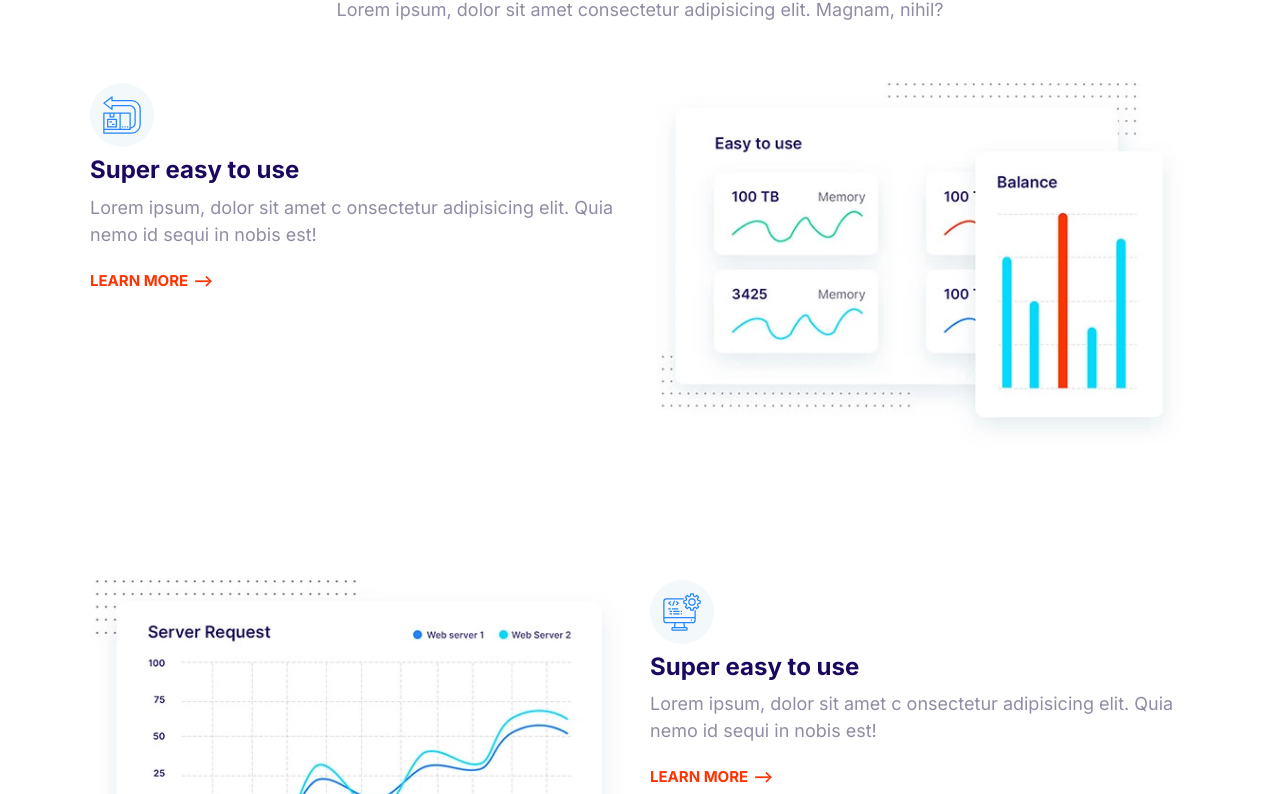
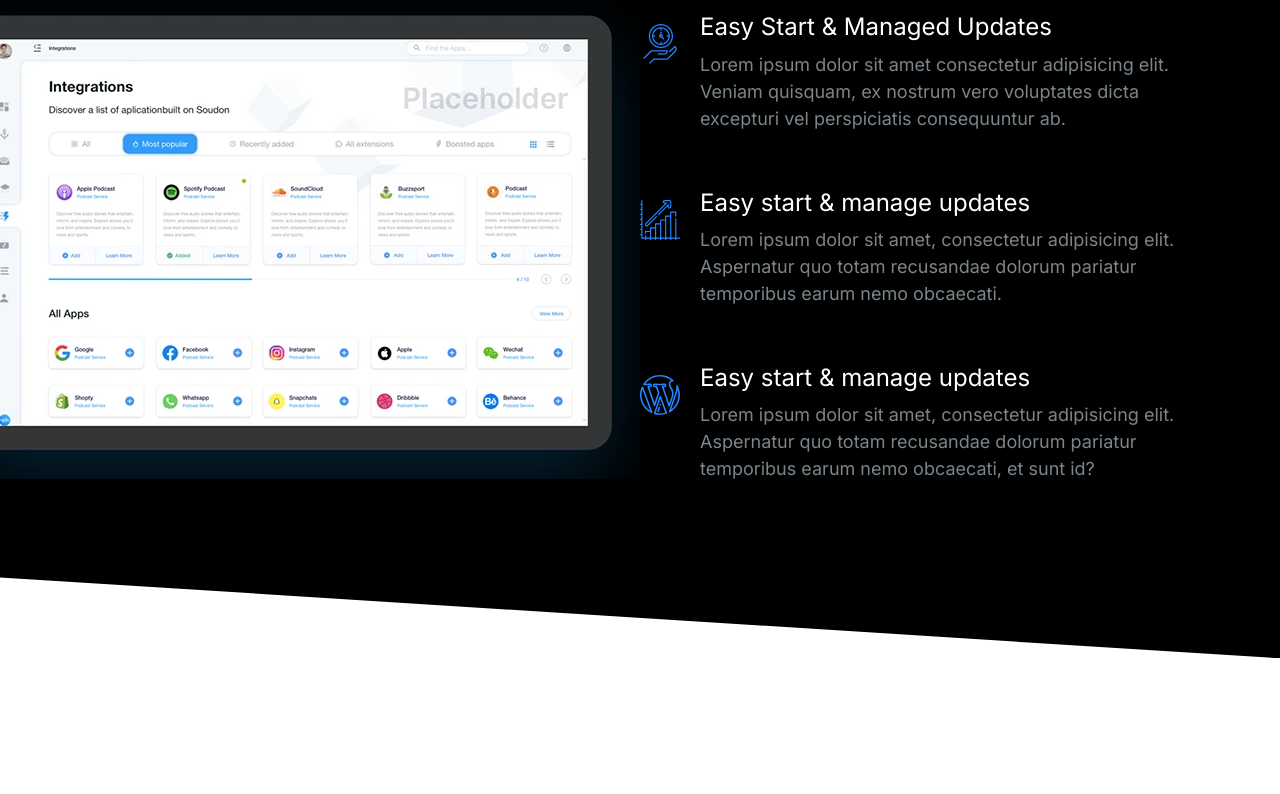
Before and after one commit to KRUT74/Nprnt, a plain HTML site: page index.html in a window 1280 px wide. Shown: the part 151-945 px from the top of the page. After the commit the page ends 809 px from the top, so only its background shows below. Drawn offline with Linux system fonts and the light colour scheme.

Commit message:
Buildshowcase block

```diff
--- a/css/styles.css
+++ b/css/styles.css
@@ -16,6 +16,11 @@
   }
 
   /* Typography */
+
+  ::selection{
+    background: var(--color-primary);
+    color: #fff;
+  }
 
   html {
     /* 62.5% of 16px = 10px */
@@ -48,6 +53,7 @@
 
   h3 {
     font-size: 3rem;
+    font-weight: 500;
   }
 
   p {
@@ -137,7 +143,7 @@
   .list {
     list-style: none;
     padding-left: 0;
-    color: var(--color-headings);
+
   }
 
   .list--inline .list__item {
@@ -148,6 +154,7 @@
   .list--tick {
     list-style-image: url(../images/tick.svg);
     padding-left: 3rem;
+    color: var(--color-headings);
   }
 
   .list--tick .list__item {
@@ -419,6 +426,7 @@ position: relative;
 
   .media{
     display: flex;
+    margin-bottom: 4rem;
   }
   .media__title {
     margin-top: 0;
@@ -634,14 +642,15 @@ position: relative;
         color: #7b858b;
     }
 
-
-    .block--dark .block__heading{
+    .block--dark h1,
+    .block--dark h2,
+    .block--dark h3 {
         color: #fff;
     }
 
     .block--skewed-right{
         padding-bottom: calc(var(--padding-vertical) + 4rem);
-        clip-path: polygon(0% 0%, 100% 0%, 100% 100%, 0% 80%);
+        clip-path: polygon(0% 0%, 100% 0%, 100% 100%, 0% 90%);
     }
 
     .block--skewed-left{
@@ -720,9 +729,6 @@ position: relative;
 
     /*Hero*/
 
-    .hero{
-      clip-path: polygon(0% 0%, 100% 0%, 100% 90%, 0% 100%);
-    }
 
     .hero__tagline{
       font-size: 2rem;
@@ -810,3 +816,23 @@ position: relative;
     order: 2;
    }
   }
+
+  /*showcase block*/
+
+  .block-showcase__image > img{
+    width: 100%;
+  }
+
+  @media screen and (min-width:768px){
+    .block-showcase .grid{
+      grid-template-columns: 50% 50%;
+    }
+   .block-showcase__image{
+    justify-self: end;
+   }
+  }
+
+  .block-showcase__image > img{
+    width: auto;
+    max-width: 700px;
+  }
--- a/index.html
+++ b/index.html
@@ -12,118 +12,76 @@
     <link rel="stylesheet" href="/css/styles.css" />
   </head>
   <body>
-    <section class="block container">
+    <section class="block block--dark block--skewed-right block-showcase">
       <header class="block__header">
-        <h2>Host on the Cloud to keep growing</h2>
-        <p>
-          Lorem ipsum, dolor sit amet consectetur adipisicing elit. Magnam,
-          nihil?
-        </p>
+        <h2>User-friendly Control Panel</h2>
       </header>
-      <article class="grid grid--1x2 feature">
-        <div class="feature__content">
-          <span class="icon-container">
-            <svg class="icon icon--primary">
-              <use xlink:href="images/sprite.svg#easy"></use>
-            </svg>
-          </span>
-          <h3 class="feature__heading">Super easy to use</h3>
-          <p>
-            Lorem ipsum, dolor sit amet c onsectetur adipisicing elit. Quia nemo
-            id sequi in nobis est!
-          </p>
-          <a href="" class="link-arrow">Learn more</a>
-        </div>
-        <picture>
+      <div class="container grid grid--1x2">
+        <picture class="block-showcase__image">
           <source
             type="image/webp"
-            srcset="images/easy.webp 1x, images/easy@2x.webp 2x"
+            srcset="images/ipad.webp 1x, images/ipad@2x.webp 2x"
           />
           <source
-            type="image/jpg"
-            srcset="images/easy.jpg 1x, images/easy@2x.jpg 2x"
+            type="image/png"
+            srcset="images/ipad.png 1x, images/ipad@2x.png 2x"
           />
-          <img class="feature__image" src="images/easy@2x.jpg" alt="" />
+          <img src="images/ipad.png" alt="" />
         </picture>
-      </article>
-      <article class="grid grid--1x2 feature">
-        <div class="feature__content">
-          <span class="icon-container">
-            <svg class="icon icon--primary">
-              <use xlink:href="images/sprite.svg#computer"></use>
-            </svg>
-          </span>
-          <h3 class="feature__heading">Super easy to use</h3>
-          <p>
-            Lorem ipsum, dolor sit amet c onsectetur adipisicing elit. Quia nemo
-            id sequi in nobis est!
-          </p>
-          <a href="" class="link-arrow">Learn more</a>
-        </div>
-        <picture>
-          <source
-            type="image/webp"
-            srcset="images/fast.webp 1x, images/fast@2x.webp 2x"
-          />
-          <source
-            type="image/jpg"
-            srcset="images/fast.jpg 1x, images/fast@2x.jpg 2x"
-          />
-          <img class="feature__image" src="images/fast@2x.jpg" alt="" />
-        </picture>
-      </article>
-      <article class="grid grid--1x2 feature">
-        <div class="feature__content">
-          <span class="icon-container">
+        <ul class="list">
+          <li>
+            <div class="media">
+              <div class="media__image">
                 <svg class="icon icon--primary">
                   <use xlink:href="images/sprite.svg#clock"></use>
                 </svg>
-          </span>
-          <h3 class="feature__heading">Super easy to use</h3>
+              </div>
+              <div class="media__body">
+                <h3 class="media__title">Easy Start & Managed Updates</h3>
                 <p>
-            Lorem ipsum, dolor sit amet c onsectetur adipisicing elit. Quia nemo
-            id sequi in nobis est!
+                  Lorem ipsum dolor sit amet consectetur adipisicing elit.
+                  Veniam quisquam, ex nostrum vero voluptates dicta excepturi
+                  vel perspiciatis consequuntur ab.
                 </p>
-          <a href="" class="link-arrow">Learn more</a>
               </div>
-        <picture>
-          <source
-            type="image/webp"
-            srcset="images/wordpress.webp 1x, images/wordpress@2x.webp 2x"
-          />
-          <source
-            type="image/jpg"
-            srcset="images/wordpress.jpg 1x, images/wordpress@2x.jpg 2x"
-          />
-          <img class="feature__image" src="images/wordpress@2x.jpg" alt="" />
-        </picture>
-      </article>
-      <article class="grid grid--1x2 feature">
-        <div class="feature__content">
-          <span class="icon-container">
+            </div>
+          </li>
+          <li>
+            <div class="media">
+              <div class="media__image">
                 <svg class="icon icon--primary">
-              <use xlink:href="images/sprite.svg#clock"></use>
+                  <use xlink:href="../images/sprite.svg#growth"></use>
                 </svg>
-          </span>
-          <h3 class="feature__heading">Super easy to use</h3>
+              </div>
+              <div class="media__body">
+                <h3 class="media__title">Easy start & manage updates</h3>
                 <p>
-            Lorem ipsum, dolor sit amet c onsectetur adipisicing elit. Quia nemo
-            id sequi in nobis est!
+                  Lorem ipsum dolor sit amet, consectetur adipisicing elit.
+                  Aspernatur quo totam recusandae dolorum pariatur temporibus
+                  earum nemo obcaecati.
                 </p>
-          <a href="" class="link-arrow">Learn more</a>
               </div>
-        <picture>
-          <source
-            type="image/webp"
-            srcset="images/support.webp 1x, images/support@2x.webp 2x"
-          />
-          <source
-            type="image/jpg"
-            srcset="images/support.jpg 1x, images/support@2x.jpg 2x"
-          />
-          <img class="feature__image" src="images/support@2x.jpg" alt="" />
-        </picture>
-      </article>
+            </div>
+          </li>
+          <li>
+            <div class="media">
+              <div class="media__image">
+                <svg class="icon icon--primary">
+                  <use xlink:href="../images/sprite.svg#wordpress"></use>
+                </svg>
+              </div>
+              <div class="media__body">
+                <h3 class="media__title">Easy start & manage updates</h3>
+                <p>
+                  Lorem ipsum dolor sit amet, consectetur adipisicing elit.
+                  Aspernatur quo totam recusandae dolorum pariatur temporibus
+                  earum nemo obcaecati, et sunt id?
+                </p>
+              </div>
+            </div>
+          </li>
+        </ul>
+      </div>
     </section>
     <script src="js/main.js"></script>
   </body>
```
Also changed, not shown: css/Components/Showcase Block.html (added, +72 -0 lines), images/ipad.png (added), images/ipad.webp (added), images/ipad@2x.png (added), images/ipad@2x.webp (added). Lines whose indentation alone changed are shown as unchanged.
